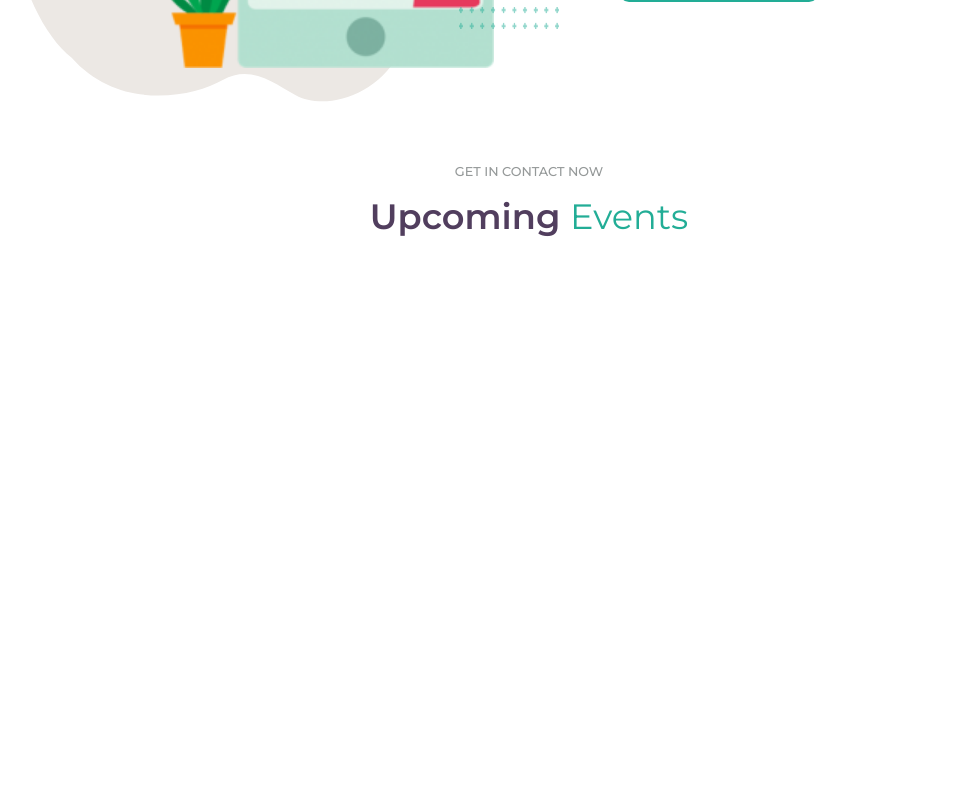
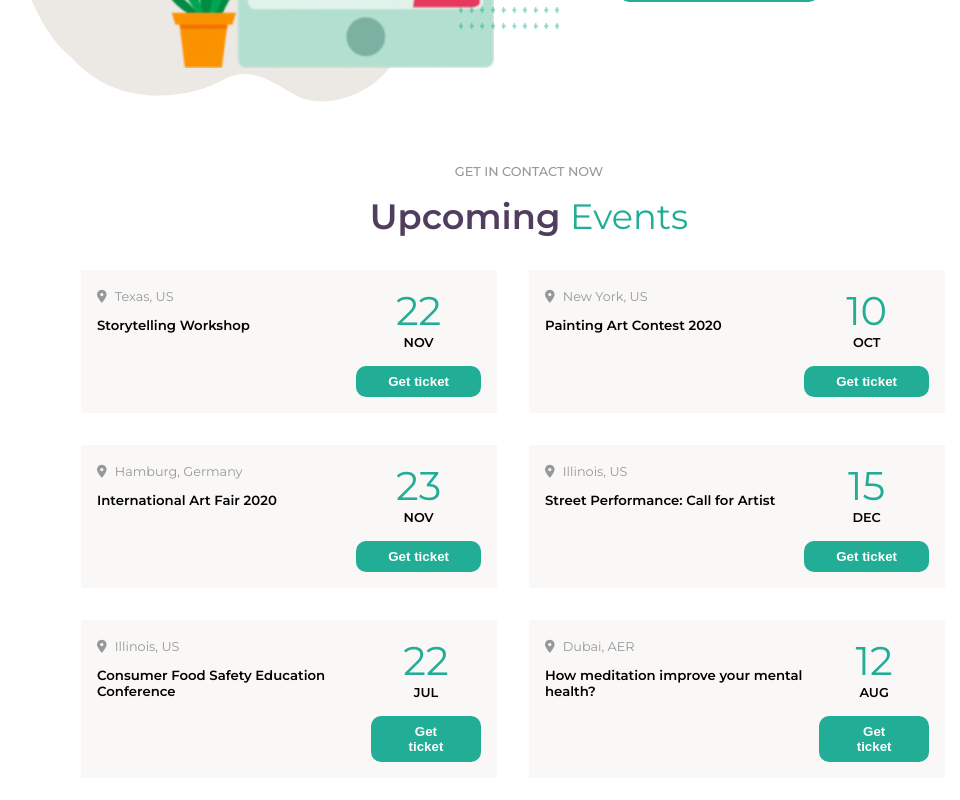
Before and after one commit to AndreaFumagalli4/proj-html-vuejs, a Vue app: page / in a window 1280 px wide. Shown: the part 3932-4732 px from the top of the page, without its empty margins (111-1071 px from the left). Before the commit the page ends 4218 px from the top, so only its background shows below. Built offline with nearby package versions, Linux system fonts and the light colour scheme.

Commit message:
add EventCard component

```diff
--- a/src/components/MainComponents/EventCard.vue
+++ b/src/components/MainComponents/EventCard.vue
@@ -13,11 +13,71 @@ export default {
 </script>
 
 <template>
-    <div class="card">
-
+    <div class="card flex">
+        <div class="left-section">
+            <p>
+                <i class="fa-solid fa-location-dot"></i>
+                {{ state }}, {{ nation }}
+            </p>
+            <h5>
+                {{ eventTitle }}
+            </h5>
+        </div>
+        <div class="right-section">
+            <div class="date">
+                {{ date }}
+            </div>
+            <div class="month">
+                {{ month }}
+            </div>
+            <button class="green-button">
+                Get ticket
+            </button>
+        </div>
     </div>
 </template>
 
 <style lang="scss" scoped>
+    @use '../../styles/partials/variables' as *;
 
+    div.card{
+        background-color: $data-bg-color;
+        justify-content: space-between;
+        padding: 1rem;
+        margin-right: 2rem;
+        margin-bottom: 2rem;
+        width: calc((100% / 2) - 2rem);
+
+        div.left-section p{
+            color: $subtitles-color;
+            padding-bottom: .5rem;
+
+            i{
+                margin-right: .3rem;
+            }
+        }
+
+        div.left-section h5{
+            font-weight: 600;
+        }
+
+        div.right-section{
+            text-align: center;
+            div.date{
+                font-size: 2.5rem;
+                color: $detail-color;
+            }
+            div.month{
+                text-transform: uppercase;
+                font-size: .8rem;
+                font-weight: 600;
+                margin-bottom: 1rem;
+            }
+
+            button{
+                padding: .5rem 2rem;
+            }
+        }
+
+    }
 </style>
--- a/src/components/MainComponents/EventComp.vue
+++ b/src/components/MainComponents/EventComp.vue
@@ -26,7 +26,7 @@ export default {
             <h2>
                 Upcoming <span>Events</span>
             </h2>
-            <div class="events-cards">
+            <div class="events-cards flex">
                 <EventCard v-for="event in store.eventsList"
                     :state="event.place"
                     :nation="event.nation"
@@ -41,4 +41,15 @@ export default {
 <style lang="scss" scoped>
     @use '../../styles/partials/variables' as *;
 
+    section.events{
+        margin-bottom: 2rem;
+
+        h2{
+            padding-bottom: 2rem;
+        }
+
+        div.events-cards {
+            flex-wrap: wrap;
+        }
+    }
 </style>
```
